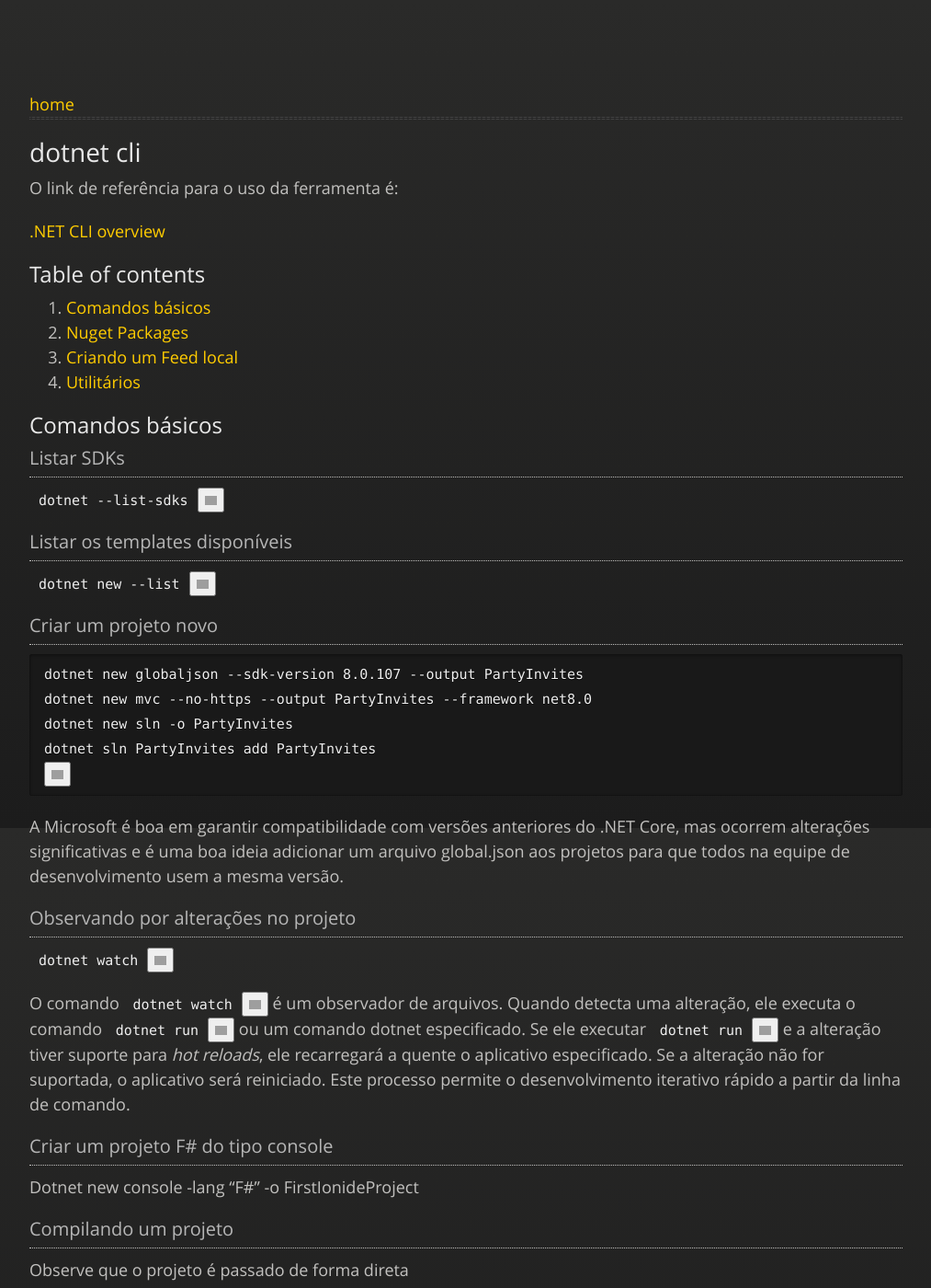
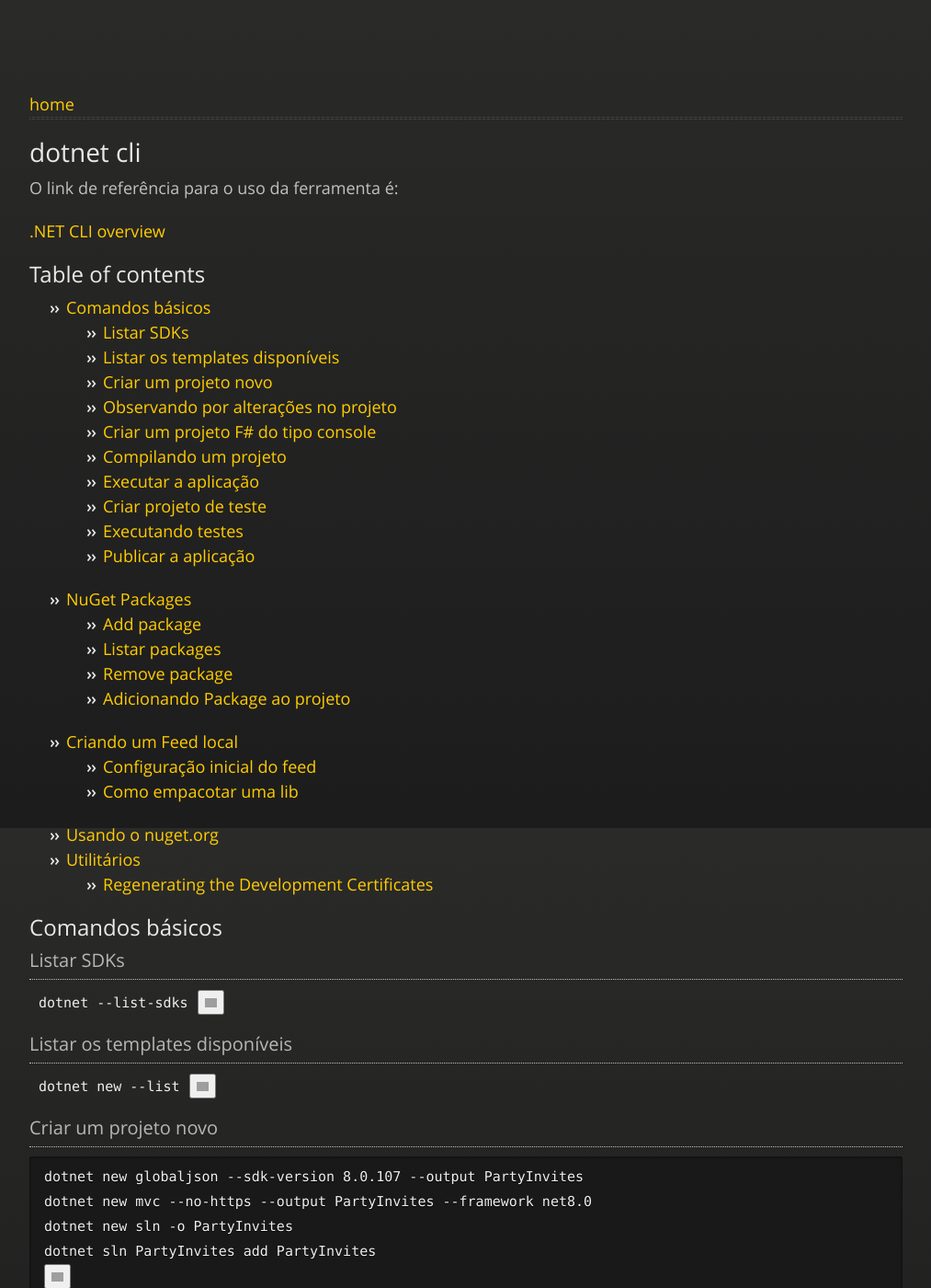
Before and after one commit to JeannAndrade/jeannandrade.github.io, a Jekyll site: the page built from content/net/cli/index.md, in a window 1280 px wide and 1400 px high. Shown: the whole window at 92% size, without its empty margins (108-1121 px from the left). Built offline with Jekyll 4.4.1, drawn with Linux system fonts in a browser that asks for light colours; nearby versions of some CDN libraries; comment, search, counter and statistics services are not loaded; our own code applies the rules of GitHub Pages for plain Markdown files; some of the changed text lies outside the part shown; grey boxes are pictures that could not be loaded.

Commit message:
Adicionado instrução para enviar pacote para o nuget.org

```diff
--- a/content/net/cli/index.md
+++ b/content/net/cli/index.md
@@ -10,10 +10,32 @@ O link de referência para o uso da ferramenta é:
 
 ## Table of contents
 
-1. [Comandos básicos](#comandos-básicos)
-1. [Nuget Packages](#nuget-packages)
-1. [Criando um Feed local](#criando-um-feed-local)
-1. [Utilitários](#utilitários)
+<!-- TOC start (generated with https://github.com/derlin/bitdowntoc) -->
+
+- [Comandos básicos](#comandos-básicos)
+  - [Listar SDKs](#listar-sdks)
+  - [Listar os templates disponíveis](#listar-os-templates-disponíveis)
+  - [Criar um projeto novo](#criar-um-projeto-novo)
+  - [Observando por alterações no projeto](#observando-por-alterações-no-projeto)
+  - [Criar um projeto F# do tipo console](#criar-um-projeto-f-do-tipo-console)
+  - [Compilando um projeto](#compilando-um-projeto)
+  - [Executar a aplicação](#executar-a-aplicação)
+  - [Criar projeto de teste](#criar-projeto-de-teste)
+  - [Executando testes](#executando-testes)
+  - [Publicar a aplicação](#publicar-a-aplicação)
+- [NuGet Packages](#nuget-packages)
+  - [Add package](#add-package)
+  - [Listar packages](#listar-packages)
+  - [Remove package](#remove-package)
+  - [Adicionando Package ao projeto](#adicionando-package-ao-projeto)
+- [Criando um Feed local](#criando-um-feed-local)
+  - [Configuração inicial do feed](#configuração-inicial-do-feed)
+  - [Como empacotar uma lib](#como-empacotar-uma-lib)
+- [Usando o nuget.org](#usando-o-nugetorg)
+- [Utilitários](#utilitários)
+  - [Regenerating the Development Certificates](#regenerating-the-development-certificates)
+
+<!-- TOC end -->
 
 ## Comandos básicos
 
@@ -159,6 +181,22 @@ Depois disso já pode apagar o pacote copiado inicialmente para pasta.
 
 [top](#table-of-contents)
 
+## Usando o nuget.org
+
+Referencia para os comandos está na [documentação oficial](https://learn.microsoft.com/en-us/nuget/nuget-org/publish-a-package)
+
+Para facilitar minha vida, adicionei duas Functions ao meu .zshrc:
+
+Os dois comandos abaixo devem ser executados na pasta do projeto e na pasta "nupkgs" dentro do projeto, respectivamente.
+
+nuget-pack() {
+  dotnet pack --include-symbols --output nupkgs
+}
+
+nuget-push() {
+  dotnet nuget push $1 --api-key myKey --source <https://api.nuget.org/v3/index.json>
+}
+
 ## Utilitários
 
 ### Regenerating the Development Certificates
```
